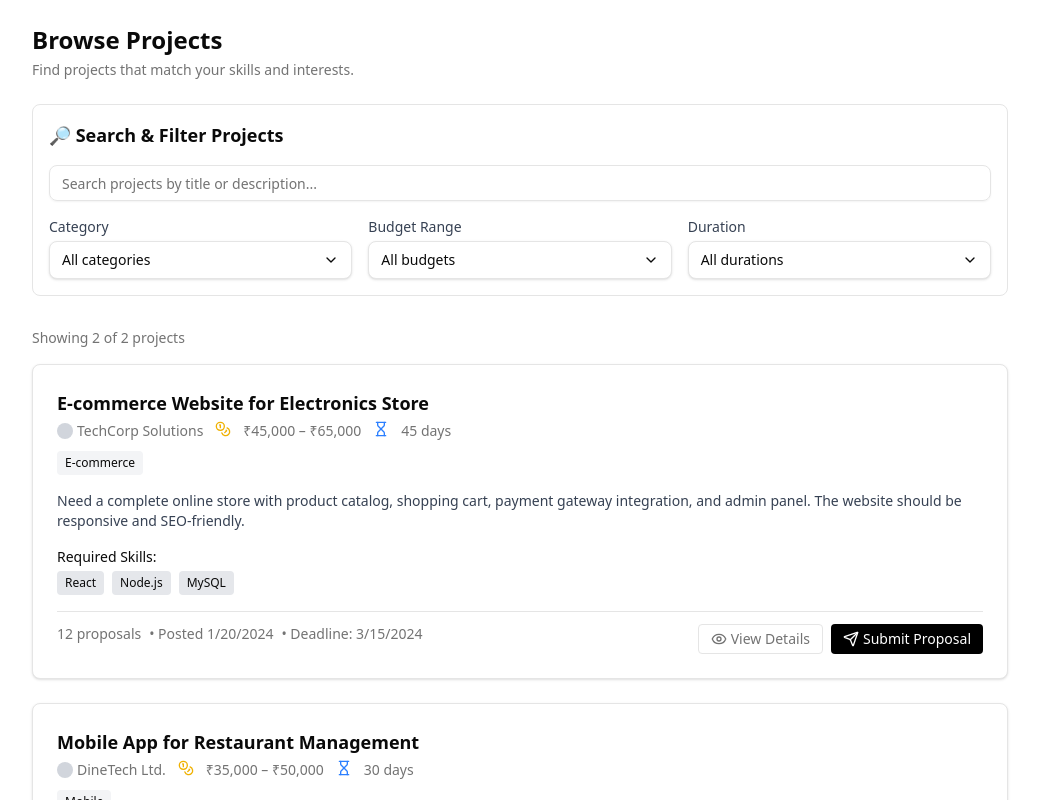
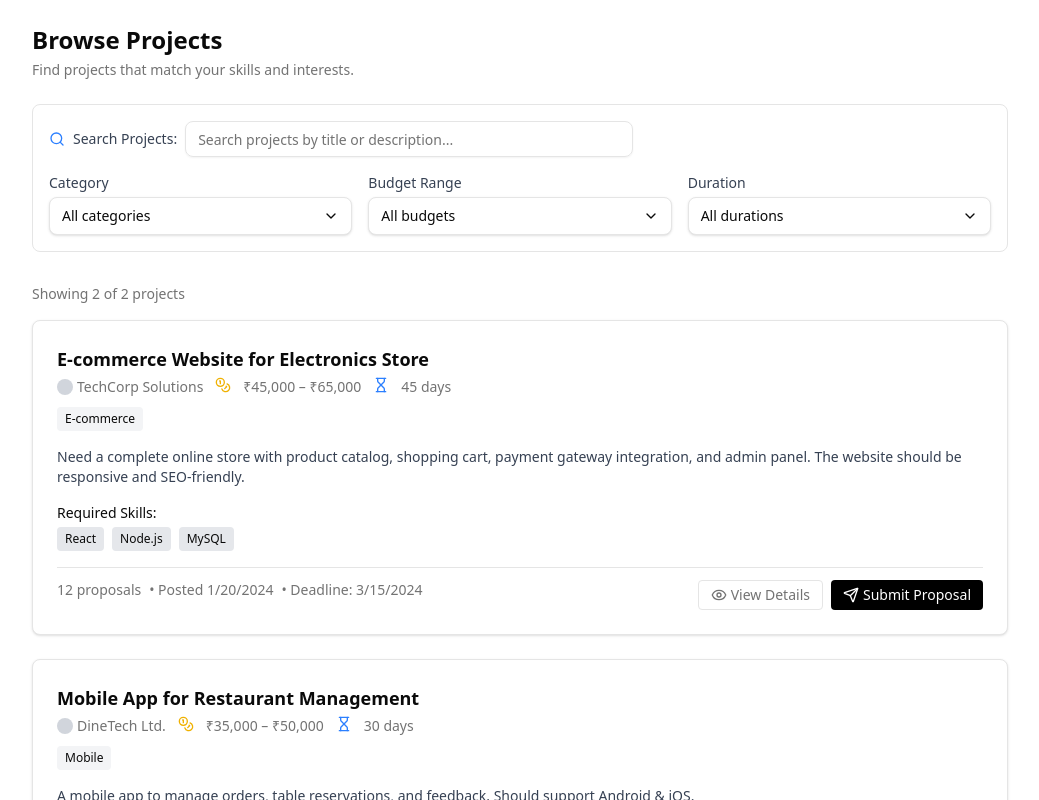
Before and after one commit to rajkothari4776/CDAC-Store, a React (Vite) app in the folder my-react-app/: page / in a window 1280 px wide. Shown: the top 800 px of the page, without its empty margins (120-1159 px from the left). Built offline with nearby package versions, Linux system fonts and the light colour scheme.

Commit message:
updated BrowseProjects by prajakta

```diff
--- a/my-react-app/src/App.tsx
+++ b/my-react-app/src/App.tsx
@@ -4,13 +4,13 @@
 
 import './App.css';
 //import Dashboard from "./pages/Dashboard";
-import ManagedSkills from "./pages/programmer/skills";
+import ManagedSkills from "./pages/programmer/Skills";
 
 import SignUp from "@/pages/SignUp.tsx";
 import { Route, Routes } from 'react-router-dom';
 import './App.css';
 import Dashboard from "./pages/Dashboard";
-import BrowseProjects from "./pages/programmer/browseProjects";
+import BrowseProjects from "./pages/programmer/BrowseProjects";
 // import SignUp from "@/pages/SignUp.tsx";
 // import {LogIn} from "lucide-react";
 
--- a/my-react-app/src/components/ProjectList.tsx
+++ b/my-react-app/src/components/ProjectList.tsx
@@ -1,4 +1,4 @@
-import { Project } from "@/data/projects"
+import { Project } from "@/data/Projects"
 
 export function ProjectList({ projects }: { projects: Project[] }) {
   return (
--- a/my-react-app/src/pages/programmer/browseProjects.tsx
+++ b/my-react-app/src/pages/programmer/browseProjects.tsx
@@ -1,8 +1,8 @@
 // pages/BrowseProjects.tsx
 import { Input } from "@/components/ui/input"
-import { projects } from "@/data/projects"
+import { projects } from "@/data/Projects"
 import { Listbox } from "@headlessui/react"
-import { ChevronDown, Coins, Eye, Hourglass, Send } from "lucide-react"
+import { ChevronDown, Coins, Eye, Hourglass, SearchIcon, Send } from "lucide-react"
 import { useState } from "react"
 
 export default function BrowseProjects() {
@@ -37,13 +37,17 @@ export default function BrowseProjects() {
 
       {/* Filter Panel */}
       <div className="border rounded-md p-4 bg-white space-y-4 mb-8">
-        <p className="font-semibold text-lg">🔎 Search & Filter Projects</p>
+  <div className="flex items-center gap-2">
+    <SearchIcon className="w-4 h-4 text-blue-500" />
+    <span className="text-sm font-medium text-gray-700">Search Projects:</span>
     <Input
       type="text"
       placeholder="Search projects by title or description..."
       value={search}
       onChange={e => setSearch(e.target.value)}
+      className="w-full max-w-md"
     />
+  </div>
 
         <div className="grid grid-cols-1 md:grid-cols-3 gap-4">
           <Dropdown
```
Lines whose indentation alone changed are shown as unchanged.
